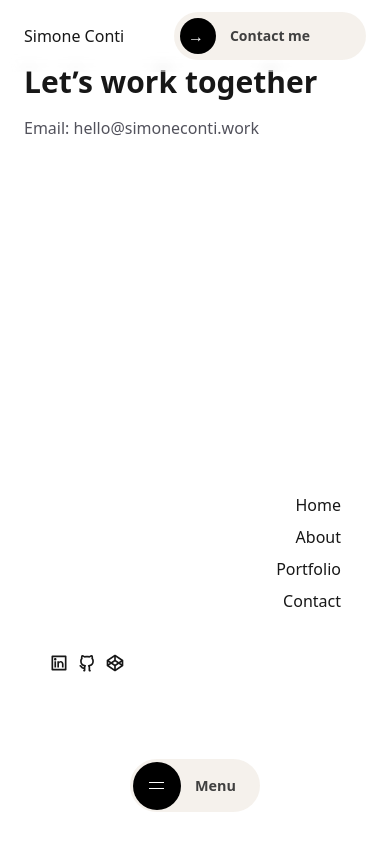
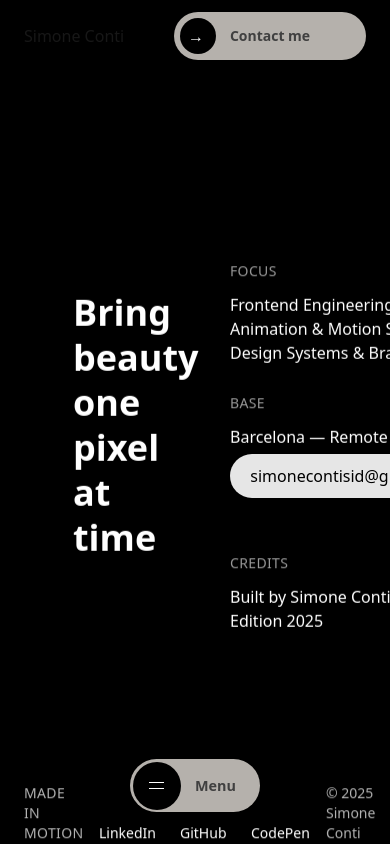
Before and after one commit to simonecontidev/simoneconti-work, a Next.js app: page /contact in a window 390 px wide. Shown: the top 844 px of the page. Built offline with nearby package versions, Linux system fonts and the light colour scheme; a web font is replaced by a local one.

Commit message:
feat(contact): screensaver contact page (bouncing objects) + hiring-friendly copy
Signed-off-by: simonecontidev <barriotropical@gmail.com>

```diff
--- a/app/about/page.tsx
+++ b/app/about/page.tsx
@@ -5,6 +5,7 @@ import Copy from "@/components/Copy/Copy";
 import Spotlight from "@/components/Spotlight";
 import Footer from "@/components/Footer/Footer";
 import { useGsapRegister } from "@/lib/gsap";
+import CTACard from "@/components/CTACard";
 
 export default function AboutPage() {
   const { ScrollTrigger } = useGsapRegister();
@@ -63,6 +64,7 @@ I build high-performance websites and interfaces using Next.js, React, GSAP, Tai
 
       {/* Spotlight rows */}
       <Spotlight />
+      <CTACard />
     </div>
   );
 }
--- a/app/contact/page.tsx
+++ b/app/contact/page.tsx
@@ -1,10 +1,206 @@
-export const metadata = { title: "Contact — Simone Conti" };
+"use client";
+
+import { useEffect, useRef } from "react";
+import Copy from "@/components/Copy/Copy";
+import useViewTransition from "@/hooks/useViewTransition";
 
 export default function ContactPage() {
+  const containerRef = useRef<HTMLDivElement | null>(null);
+  const saverRef = useRef<HTMLDivElement | null>(null);
+  const rafRef = useRef<number | null>(null);
+  const { navigateWithTransition } = useViewTransition();
+
+  useEffect(() => {
+    const container = containerRef.current;
+    if (!container) return;
+
+    // ---- config ----
+    const SPEED = 3;
+    const COUNT = 10;
+    const SIZE = 300;
+    const CHANGE_DELAY_MS = 20;
+    const EDGE_OFFSET = -40;
+
+    let desktop = window.innerWidth >= 1000;
+    let canTurn = true;
+    let imgIndex = 1;
+
+    // preload
+    const imgs: HTMLImageElement[] = [];
+    const preload = async () => {
+      await Promise.all(
+        Array.from({ length: COUNT }, (_, i) => {
+          const el = new Image();
+          el.src = `/objects/obj-${i + 1}.png`;
+          imgs.push(el);
+          return new Promise((res) => (el.onload = () => res(true)));
+        })
+      );
+    };
+
+    const stop = () => {
+      if (rafRef.current) cancelAnimationFrame(rafRef.current);
+      rafRef.current = null;
+      saverRef.current?.remove();
+      saverRef.current = null;
+    };
+
+    const start = async () => {
+      if (!desktop) return;
+      stop();
+      await preload();
+      const saver = document.createElement("div");
+      saverRef.current = saver;
+      Object.assign(saver.style, {
+        position: "absolute",
+        width: `${SIZE}px`,
+        height: `${SIZE}px`,
+        backgroundSize: "cover",
+        backgroundPosition: "center",
+        pointerEvents: "none",
+        zIndex: "0",
+      } as CSSStyleDeclaration);
+      container.appendChild(saver);
+
+      const rect = container.getBoundingClientRect();
+      let x = rect.width / 2 - SIZE / 2;
+      let y = rect.height / 2 - SIZE / 2;
+      let vx = (Math.random() > 0.5 ? 1 : -1) * SPEED;
+      let vy = (Math.random() > 0.5 ? 1 : -1) * SPEED;
+
+      const setImg = () => {
+        imgIndex = (imgIndex % COUNT) + 1;
+        saver.style.backgroundImage = `url(/objects/obj-${imgIndex}.png)`;
+      };
+      setImg();
+
+      const tick = () => {
+        if (!saverRef.current || !desktop) return stop();
+
+        const r = container.getBoundingClientRect();
+        x += vx;
+        y += vy;
+
+        const L = EDGE_OFFSET;
+        const R = r.width - SIZE + Math.abs(EDGE_OFFSET);
+        const T = EDGE_OFFSET;
+        const B = r.height - SIZE + Math.abs(EDGE_OFFSET);
+
+        if ((x <= L || x >= R) && canTurn) {
+          vx = -vx; x = x <= L ? L : R; setImg();
+          canTurn = false; setTimeout(() => (canTurn = true), CHANGE_DELAY_MS);
+        }
+        if ((y <= T || y >= B) && canTurn) {
+          vy = -vy; y = y <= T ? T : B; setImg();
+          canTurn = false; setTimeout(() => (canTurn = true), CHANGE_DELAY_MS);
+        }
+
+        saver.style.left = `${x}px`;
+        saver.style.top = `${y}px`;
+        rafRef.current = requestAnimationFrame(tick);
+      };
+
+      rafRef.current = requestAnimationFrame(tick);
+    };
+
+    const onResize = () => {
+      const prev = desktop;
+      desktop = window.innerWidth >= 1000;
+      if (desktop && !prev) start();
+      if (!desktop && prev) stop();
+    };
+
+    window.addEventListener("resize", onResize);
+    if (desktop) start();
+
+    return () => {
+      stop();
+      window.removeEventListener("resize", onResize);
+    };
+  }, []);
+
   return (
-    <main className="mx-auto max-w-4xl px-6 py-16">
-      <h1 className="text-3xl font-semibold">Let’s work together</h1>
-      <p className="mt-4 text-zinc-600">Email: hello@simoneconti.work</p>
-    </main>
+    <section
+      ref={containerRef}
+      className="relative mx-auto flex min-h-screen w-screen items-center justify-center overflow-hidden bg-black text-white"
+    >
+      {/* floating saver injected via JS */}
+
+      {/* Copy */}
+      <div className="relative z-10 mx-auto flex w-[75%] max-w-[2000px] gap-8 px-6 md:gap-10">
+        {/* Left column */}
+        <div className="flex-1">
+          <Copy delay={0.6}>
+            <h2 className="text-4xl font-semibold leading-tight md:text-6xl">
+              Bring beauty one pixel at time
+            </h2>
+          </Copy>
+        </div>
+
+        {/* Right column */}
+        <div className="flex flex-1 flex-col gap-8">
+          <div>
+            <Copy delay={0.8}>
+              <p className="mb-2 text-sm uppercase tracking-wide text-white/60">Focus</p>
+              <p>Frontend Engineering</p>
+              <p>Animation & Motion Systems</p>
+              <p>Design Systems & Branding</p>
+            </Copy>
+          </div>
+
+          <div>
+            <Copy delay={1.0}>
+              <p className="mb-2 text-sm uppercase tracking-wide text-white/60">Base</p>
+              <p>Barcelona — Remote</p>
+            </Copy>
+          </div>
+
+          <div>
+            {/* email as button */}
+            <button
+              onClick={() => (window.location.href = "mailto:hello@simoneconti.work")}
+              className="inline-flex items-center rounded-full bg-white/90 px-5 py-2.5 font-medium text-black hover:bg-white"
+            >
+              simonecontisid@gmail.com
+            </button>
+          </div>
+
+          <div>
+            <Copy delay={1.2}>
+              <p className="mb-2 text-sm uppercase tracking-wide text-white/60">Credits</p>
+              <p>Built by Simone Conti</p>
+              <p>Edition 2025</p>
+            </Copy>
+          </div>
+        </div>
+      </div>
+
+      {/* Footer row */}
+      <div className="pointer-events-none absolute inset-x-0 bottom-0 z-10">
+        <div className="pointer-events-auto mx-auto flex max-w-6xl items-end justify-between gap-4 px-6 py-6 md:py-8">
+          <Copy delay={1.4} animateOnScroll={false}>
+            <p className="text-sm uppercase tracking-wide text-white/70">Made in Motion</p>
+          </Copy>
+
+          <div className="flex gap-6">
+            {[
+              { label: "LinkedIn", href: "https://linkedin.com/in/tuo-prof" },
+              { label: "GitHub", href: "https://github.com/tuo-username" },
+              { label: "CodePen", href: "https://codepen.io/tuo-username" },
+            ].map((s, i) => (
+              <Copy key={s.label} delay={1.5 + i * 0.1} animateOnScroll={false}>
+                <a className="text-sm underline-offset-4 hover:underline" href={s.href} target="_blank">
+                  {s.label}
+                </a>
+              </Copy>
+            ))}
+          </div>
+
+          <Copy delay={1.9} animateOnScroll={false}>
+            <p className="text-sm text-white/70">© {new Date().getFullYear()} Simone Conti</p>
+          </Copy>
+        </div>
+      </div>
+    </section>
   );
 }
--- /dev/null
+++ b/components/CTACard.tsx
@@ -0,0 +1,78 @@
+"use client";
+
+import Copy from "@/components/Copy/Copy";
+import AnimatedButton from "@/components/ui/AnimatedButton";
+import useViewTransition from "@/hooks/useViewTransition";
+
+export default function CTACard() {
+  const { navigateWithTransition } = useViewTransition();
+
+  return (
+    <section className="bg-black">
+      <div className="mx-auto max-w-6xl px-6 py-20 md:py-28 space-y-12 md:space-y-16">
+        {/* Intro copy */}
+        <div className="mx-auto flex w-full max-w-4xl flex-col gap-6 md:flex-row md:gap-10">
+          <div className="flex-1">
+            <Copy>
+              <p className="text-sm uppercase tracking-wide text-white/60">
+                Part of the collective
+              </p>
+            </Copy>
+          </div>
+
+          <div className="flex-1">
+            <Copy>
+              <p className="text-lg text-white/85 md:text-xl">
+                Polite Chaos is connected to The Noise Network, a collective of studios exploring
+                digital art as emotion, motion, and code.
+              </p>
+            </Copy>
+
+            <div className="mt-6">
+              <AnimatedButton
+                label="Drop your portfolio"
+                route="/contact"
+                onClick={() => navigateWithTransition("/contact")}
+              />
+            </div>
+          </div>
+        </div>
+
+        {/* Card */}
+        <div className="mx-auto w-full max-w-4xl rounded-2xl border border-white/10 bg-white/5 p-6 text-white md:p-8">
+          <div className="flex flex-col gap-8 md:flex-row md:gap-10">
+            <div className="flex-1">
+              <Copy>
+                <h3 className="text-2xl font-semibold md:text-3xl">Secret Department</h3>
+              </Copy>
+            </div>
+
+            <div className="flex-1">
+              <Copy>
+                <p className="mb-6 text-white/85">
+                  We like to think we build order out of chaos, but it’s usually the other way
+                  around. Every project starts as a mess of sketches and motion tests.
+                </p>
+                <p className="mb-10 text-white/85">
+                  If something feels too polished, we probably broke it on purpose and rebuilt it
+                  slightly wrong — just enough to feel human.
+                </p>
+              </Copy>
+
+              {/* Secondary button (ghost) */}
+              <button
+                type="button"
+                onClick={() => navigateWithTransition("/about")}
+                className="inline-flex items-center gap-2 rounded-full border border-white/20 px-5 py-2.5 text-sm font-medium text-white/90 hover:border-white/40 hover:bg-white/10"
+                aria-label="Read the theory"
+              >
+                <span className="text-base">📝</span>
+                Read the theory
+              </button>
+            </div>
+          </div>
+        </div>
+      </div>
+    </section>
+  );
+}
```
